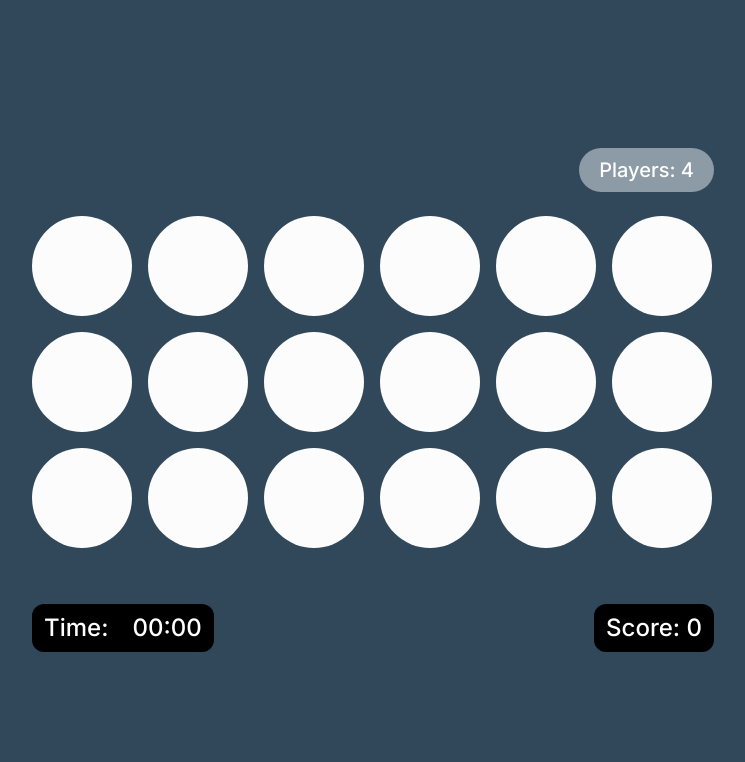
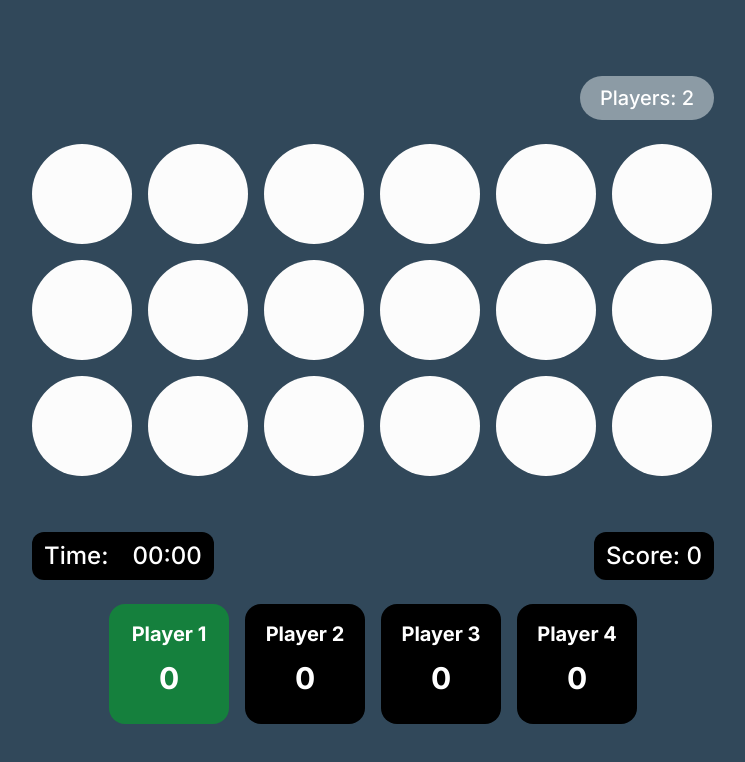
Before and after one commit to v3rti/memoSon, a Next.js app: page / in a window 1280 px wide. Shown: the top 762 px of the page, without its empty margins (267-1012 px from the left). Built offline with nearby package versions, Linux system fonts and the light colour scheme.

Commit message:
multiple players, restarting game/scores on restart

```diff
--- a/src/app/page.tsx
+++ b/src/app/page.tsx
@@ -13,9 +13,9 @@ export default function Home() {
   const [waiting, setWaiting] = useState(false);
   const [restart, setRestart] = useState(false);
   const [gameStart, setGameStart] = useState(false);
-  const [players, setPlayers] = useState([{id: 1, score: 0}, {id: 2, score: 0}, {id: 3, score: 0}, {id: 4, score: 0}]);
+  const [players, setPlayers] = useState([{id: 1, score: 0}, {id: 2, score: 0}]);
   const [turn, setTurn] = useState(1);
-  const [maxPlayers, setMaxPlayers] = useState(4)
+  const [maxPlayers, setMaxPlayers] = useState(2)
 
   const numbers = [1,2,3,5,6,7,8,9,10];
   let newNumbers = [...numbers, ...numbers].sort();
@@ -34,6 +34,8 @@ export default function Home() {
       return {id: id, num: num, checked: false, revealed: false}
     }));
 
+    setPlayers([{id: 1, score: 0}, {id: 2, score: 0}, {id: 3, score: 0}, {id: 4, score: 0}]);
+    setTurn(1);
   }, [restart])
 
   const revealCard = (i: number) => {
@@ -77,7 +79,6 @@ export default function Home() {
           setTurn(turn);
         }else{
           turn === maxPlayers ? setTurn(1) : setTurn(turn + 1);
-
         }
 
         console.log(players);
@@ -97,7 +98,7 @@ export default function Home() {
           setRestart(!restart);
           setGameStart(false);
         }}>Restart</div>
-        <div className="px-5 py-2 bg-[#8C9BA5] rounded-3xl">Players: 4</div>
+        <div className="px-5 py-2 bg-[#8C9BA5] rounded-3xl">Players: 2</div>
       </div>
       <div className="flex gap-4 flex-wrap">
         {cards && cards.map((card, i) => <Card onClick={() => {
@@ -113,6 +114,17 @@ export default function Home() {
           Score: 0
         </div>
       </div>
+      <div>
+        <div className='flex gap-4'>
+          {players && players.map(player => {
+            return <div key={player.id} className={`${turn === player.id ? "bg-green-700" : "bg-black"} h-[120px] w-[120px]  text-white text-xl font-bold text-center py-4 rounded-2xl`}>
+              <p>Player {player.id}</p>
+              <p className='mt-3 text-3xl'>{player.score}</p>
+            </div>
+          }
+          )}
+        </div>
+      </div>
    </div>
   );
 }
```
